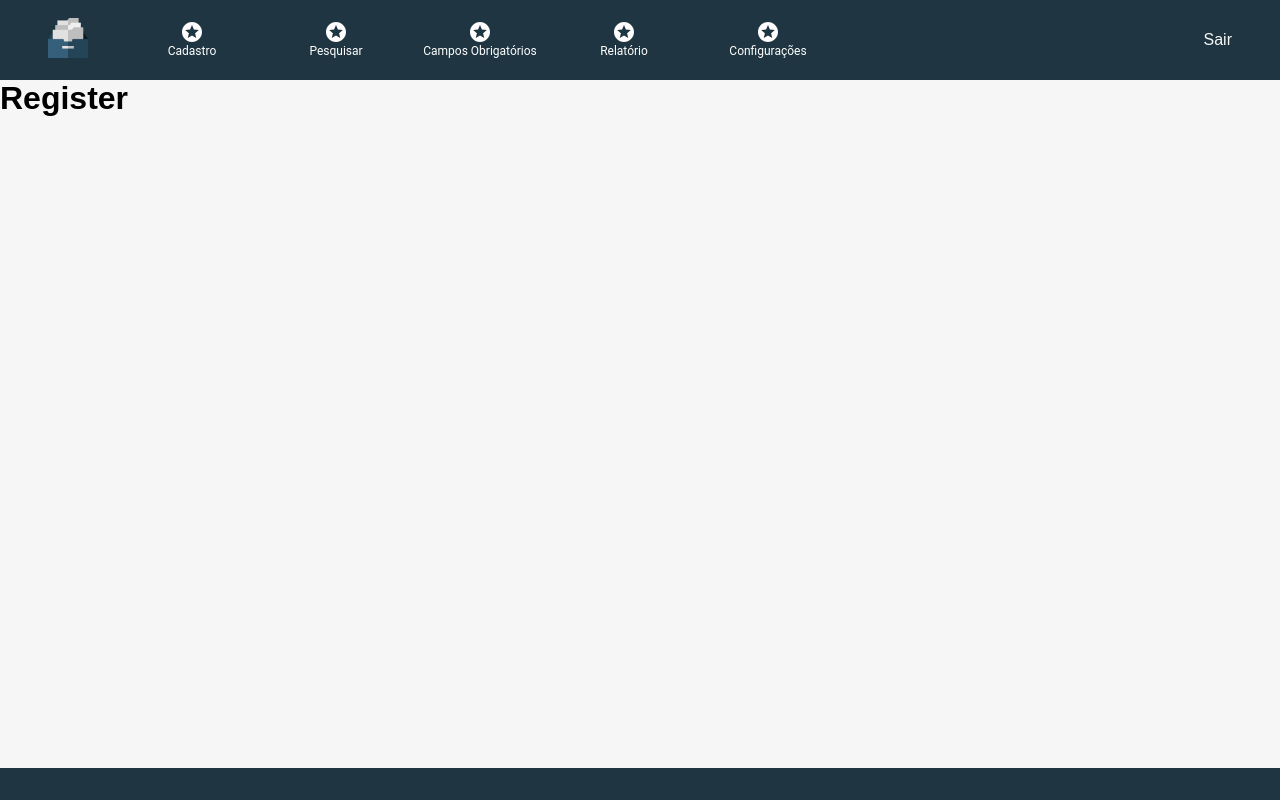
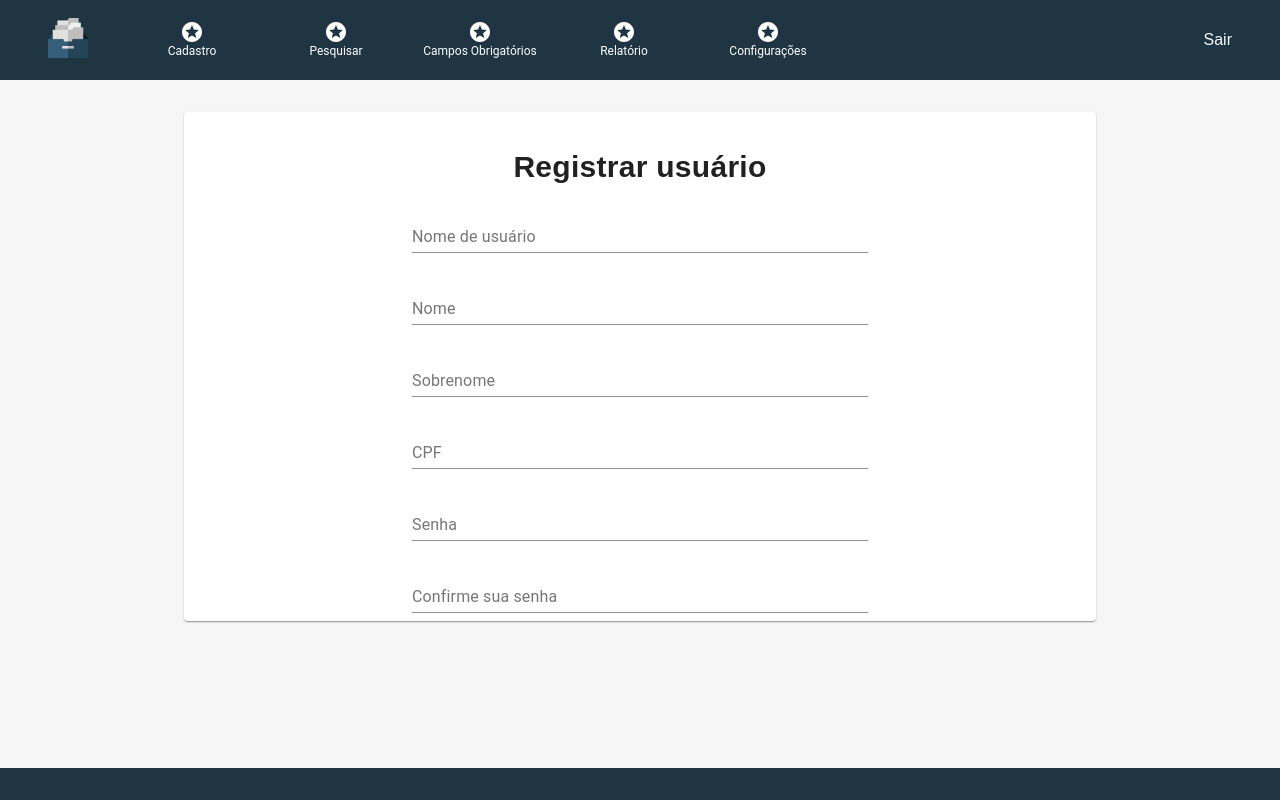
Before and after one commit to fga-eps-mds/2021.2-SysArq-Frontend, a React (Create React App) app in the folder sysarq/: page /register-user in a window 1280 px wide. Built offline with nearby package versions, Linux system fonts and the light colour scheme; no server answers; sample sign-in values are in the browser's storage.

Commit message:
Formulário básico sem funcionalidade
Co-authored-by: Paulo Maciel <paulomacieltorresfilho@gmail.com>

```diff
--- a/sysarq/src/pages/components/RegisterUser/index.js
+++ b/sysarq/src/pages/components/RegisterUser/index.js
@@ -1,7 +1,151 @@
-import React from "react"
+import React, { useState } from "react"
 
-const RegisterUser = () => (
-    <h1>Register</h1>
-)
+import { Container, Paper, makeStyles, Typography, TextField } from "@material-ui/core"
+
+
+const useStyles = makeStyles((theme) => ({
+    title: {
+        paddingTop: theme.spacing(4),
+
+        fontSize: "30px",
+        fontWeight: "bold",
+        fontFamily: ['"Montserrat"', "sans-serif"],
+    },
+    container: {
+        marginTop: theme.spacing(4),
+        alignContents: "center",
+        textAlign: "center",
+    },
+    input: {
+        textAlign: "center",
+        minWidth: "300px",
+        width: "50%",
+    },
+    paper: {
+        display: "flex",
+        flex: 1,
+        flexDirection: "column",
+        alignItems: "center"
+    }
+}))
+
+const RegisterUser = () => {
+    const classes = useStyles();
+
+    const [username, setUsername] = useState("")
+    const [usernameError, setUsernameError] = useState(false)
+    const [usernameHelperText, setUsernameHelperText] = useState("")
+
+    const [firstName, setFirstName] = useState("")
+    const [firstNameError, setFirstNameError] = useState(false)
+    const [firstNameHelperText, setFirstNameHelperText] = useState("")
+
+    const [lastName, setLastName] = useState("")
+    const [lastNameError, setLastNameError] = useState(false)
+    const [lastNameHelperText, setLastNameHelperText] = useState("")
+
+    const [cpf, setCpf] = useState("")
+    const [cpfError, setCpfError] = useState(false)
+    const [cpfHelperText, setCpfHelperText] = useState("")
+
+    const [password, setPassword] = useState("")
+    const [passwordError, setPasswordError] = useState(false)
+    const [passwordHelperText, setPasswordHelperText] = useState("")
+
+    const [passwordConfirmation, setPasswordConfirmation] = useState("")
+    const [passwordConfirmationError, setPasswordConfirmationError] = useState(false)
+    const [passwordConfirmationHelperText, setPasswordConfirmationHelperText] = useState("")
+
+    const handleChange = (helper, error, main, event) => {
+        helper("")
+        error(false)
+
+        main(event.target.value)
+    }
+
+    const handleUsernameChange = (event) => handleChange(setUsernameHelperText, setUsernameError, setUsername, event)
+
+    const handleFirstNameChange = (event) => handleChange(setFirstNameHelperText, setFirstNameError, setFirstName, event)
+
+    const handleLastNameChange = (event) => handleChange(setLastNameHelperText, setLastNameError, setLastName, event)
+
+    const handleCpfChange = (event) => handleChange(setCpfHelperText, setCpfError, setCpf, event)
+
+    const handlePassword = (event) => handleChange(setPasswordHelperText, setPasswordError, setPassword, event)
+
+    const handlePasswordConfirmation = (event) => handleChange(setPasswordConfirmationHelperText, setPasswordConfirmationError, setPasswordConfirmation, event)
+
+    return (
+        <Container maxWidth="md" className={classes.container}>
+            <Paper elevation={1} className={classes.paper}>
+
+                <Typography className={classes.title}>Registrar usuário</Typography>
+
+                <TextField
+                    className={classes.input}
+                    margin="normal"
+                    id="username"
+                    label="Nome de usuário"
+                    value={username}
+                    onChange={handleUsernameChange}
+                    error={usernameError}
+                    helperText={usernameHelperText}
+                />
+                <TextField
+                    className={classes.input}
+                    margin="normal"
+                    id="firstName"
+                    label="Nome"
+                    value={firstName}
+                    error={firstNameError}
+                    onChange={handleFirstNameChange}
+                    helperText={firstNameHelperText}
+                />
+                <TextField
+                    className={classes.input}
+                    margin="normal"
+                    id="lastName"
+                    label="Sobrenome"
+                    value={lastName}
+                    error={lastNameError}
+                    onChange={handleLastNameChange}
+                    helperText={lastNameHelperText}
+                />
+                <TextField
+                    className={classes.input}
+                    margin="normal"
+                    id="cpf"
+                    label="CPF"
+                    value={cpf}
+                    error={cpfError}
+                    onChange={handleCpfChange}
+                    helperText={cpfHelperText}
+                />
+                <TextField
+                    className={classes.input}
+                    margin="normal"
+                    id="password"
+                    label="Senha"
+                    value={password}
+                    error={passwordError}
+                    onChange={handlePassword}
+                    helperText={passwordHelperText}
+                />
+                <TextField
+                    className={classes.input}
+                    margin="normal"
+                    id="passwordConfirmation"
+                    label="Confirme sua senha"
+                    value={passwordConfirmation}
+                    error={passwordConfirmationError}
+                    onChange={handlePasswordConfirmation}
+                    helperText={passwordConfirmationHelperText}
+                />
+
+            </Paper>
+        </Container>
+    )
+
+}
 
 export default RegisterUser;
```
